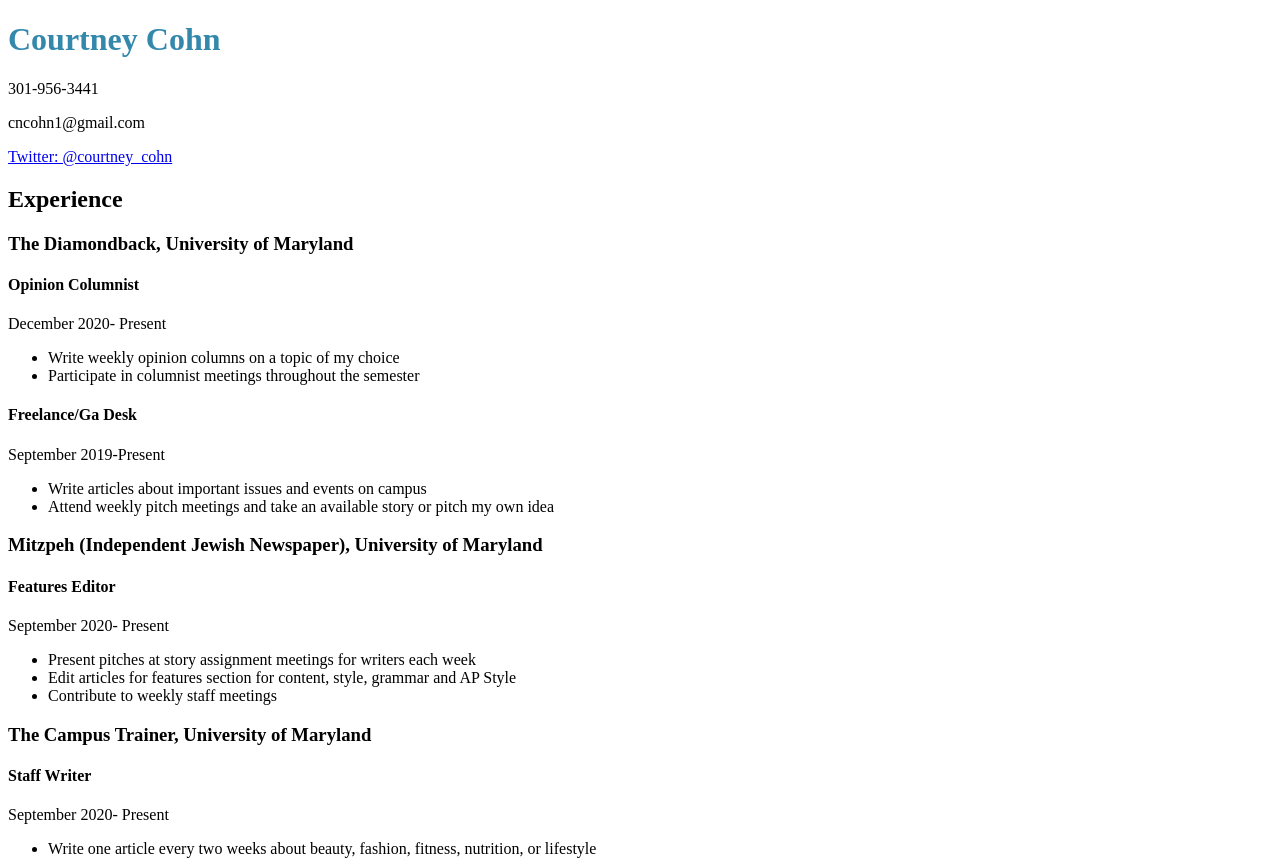
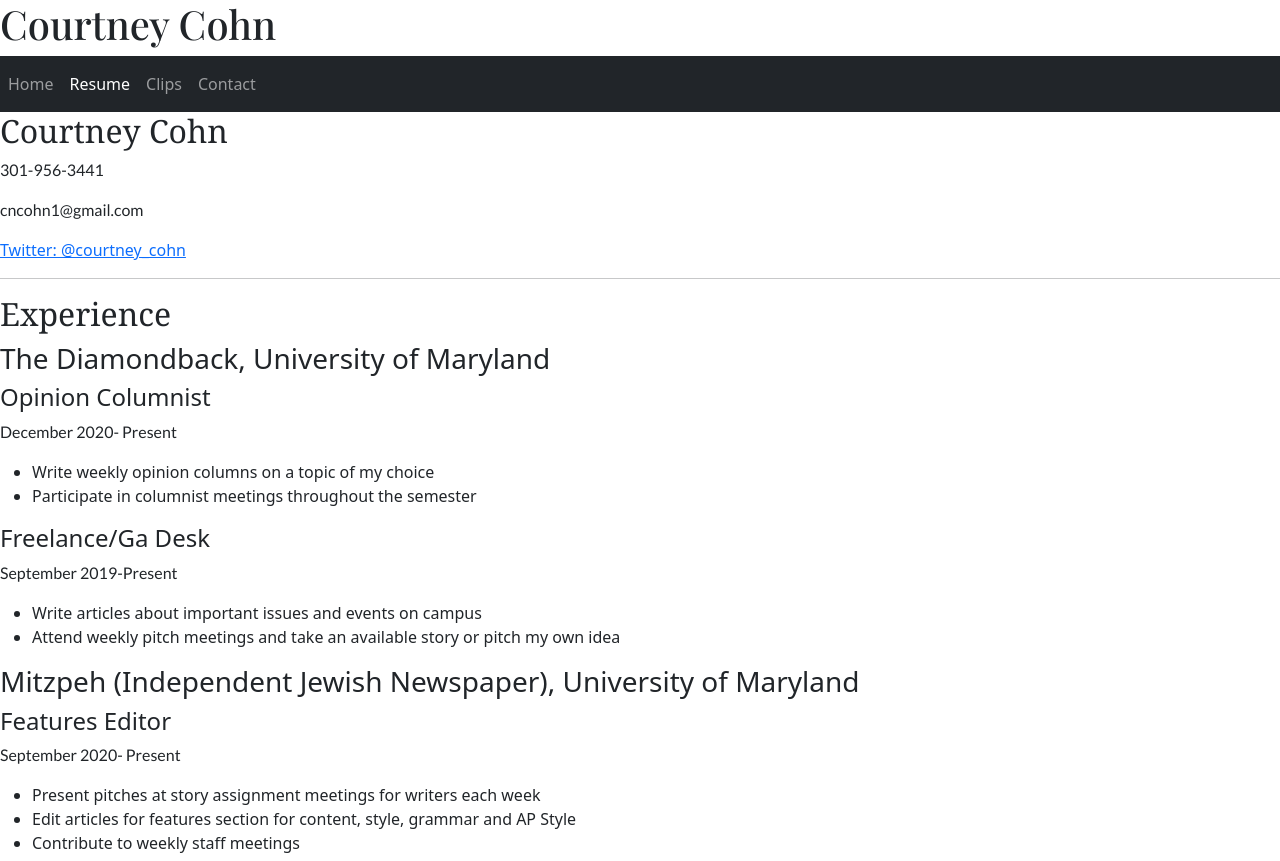
Before and after one commit to CourtneyCohn/CourtneyCohn.github.io, a plain HTML site: page resume/index.html in a window 1280 px wide. Shown: the top 861 px of the page. Drawn offline with nearby package versions, Linux system fonts and the light colour scheme; files that its build step writes are made by us from their sources; a web font is replaced by a local one.

Commit message:
Portfolio project

```diff
--- a/resume/index.html
+++ b/resume/index.html
@@ -2,17 +2,56 @@
 <html lang="en">
 
 <head>
-	<meta charset="utf-8">
-	<title>Courtney Cohn | Resume</title>
-	<link rel="stylesheet" type="text/css" href="css/style.css"
-/head>
+    <meta charset="utf-8">
+    <!-- meta tags and seo -->
+    <title>Courtney Cohn</title>
+    <meta name="description" content="">
+    <meta name="author" content="">
+    <!-- mobile -->
+    <meta name="viewport" content="width=device-width, initial-scale=1">
+	<!-- google fonts -->
 
-<a href="/.style.css"></a>
+    <!-- bootstrap css -->
+    <link href="https://cdn.jsdelivr.net/npm/bootstrap@5.0.0-beta2/dist/css/bootstrap.min.css" rel="stylesheet" integrity="sha384-BmbxuPwQa2lc/FVzBcNJ7UAyJxM6wuqIj61tLrc4wSX0szH/Ev+nYRRuWlolflfl" crossorigin="anonymous">
+    <!-- custom css -->
+    <link rel="preconnect" href="https://fonts.gstatic.com">
+
+<link href="https://fonts.googleapis.com/css2?family=Playfair+Display:ital,wght@0,400;0,500;0,600;0,700;0,800;0,900;1,400;1,500;1,600;1,700;1,800;1,900&display=swap" rel="stylesheet">
+<link href="https://fonts.googleapis.com/css2?family=Noto+Serif:ital,wght@0,400;0,700;1,400;1,700&display=swap" rel="stylesheet">
+<link href="https://fonts.googleapis.com/css2?family=Lato:ital,wght@0,100;0,300;0,400;0,700;0,900;1,100;1,300;1,400;1,700;1,900&display=swap" rel="stylesheet">
+<link rel="stylesheet" type="text/css" href="../site/css/style.css">
+</head>
+
+
 <body>
-	<h1>Courtney Cohn</h1>
+<h1>Courtney Cohn</h1>
+<nav class="navbar navbar-expand-lg navbar-dark bg-dark">
+  <button class="navbar-toggler" type="button" data-toggle="collapse" data-target="#navbarNav" aria-controls="navbarNav" aria-expanded="false" aria-label="Toggle navigation">
+    <span class="navbar-toggler-icon"></span>
+  </button>
+  <div class="collapse navbar-collapse" id="navbarNav">
+    <ul class="navbar-nav">
+      <li class="nav-item">
+        <a class="nav-link" href="#">Home</a>
+      </li>
+      <li class="nav-item">
+        <a class="nav-link active" aria-current="page" href="#">Resume</a>
+      </li>
+       <li class="nav-item">
+        <a class="nav-link" href="#">Clips</a>
+      <li class="nav-item">
+        <a class="nav-link" href="#">Contact</a>
+
+      </li>
+    </ul>
+  </div>
+</nav>
+<h2>Courtney Cohn</h2>
 	<p>301-956-3441</p>
 	<p>cncohn1@gmail.com</p>
-	<a href="http://twitter.com/courtney_cohn"target="_blank">Twitter: @courtney_cohn</a>
+	<a href="http://twitter.com/courtney_cohn" target="_blank">Twitter: @courtney_cohn</a>
+	<hr>
+
 	<h2>Experience</h2>
 		<h3>The Diamondback, University of Maryland</h3>
 			<h4>Opinion Columnist</h4>
@@ -26,26 +65,26 @@
 					<li>Write articles about important issues and events on campus</li>
 					<li>Attend weekly pitch meetings and take an available story or pitch my own idea</li>
 				</ul>
-</p>
 		<h3>Mitzpeh (Independent Jewish Newspaper), University of Maryland</h3>
 			<h4>Features Editor</h4>
 				<p>September 2020- Present</p>
 				<p><ul>
 					<li>Present pitches at story assignment meetings for writers each week</li>
-					<li>Edit articles for features section for content, style, grammar and AP Style</li></li>
-					<li>Contribute to weekly staff meetings </li></ul></p>
+					<li>Edit articles for features section for content, style, grammar and AP Style</li>
+					<li>Contribute to weekly staff meetings </li></ul>
         <h3>The Campus Trainer, University of Maryland	</h3>
 			<h4>Staff Writer</h4>
 				<p>September 2020- Present</p>
 				<p><ul>
 					<li>Write one article every two weeks about beauty, fashion, fitness, nutrition, or lifestyle</li>
-					</ul></p>
+					</ul>
 		<h3>The Pitch, Walter Johnson High School, Rockville, MD</h3>
 			<h4>Managing Editor</h4>
 				<p>August 2018-May 2019</p>
 				<p></p>
 	        <h4>Sports Editor</h4>
 	        	<p>August 2017-June 2018</p>
+	        	<hr>
 
 
 	<h2>Education</h2>
@@ -54,6 +93,7 @@
 	    <p>Bachelor of Arts, Double Major in Journalism & Government and Politics</p>
 	    <p>Cumulative GPA: 3.9</p>
 	    <p>Academic Program: College Park Scholars, Justice and Legal Thought</p>
+	    <hr>
 	<h2>Skills</h2>
 	<ul>
 	<li>Proficient in Adobe Photoshop and Adobe Indesign</li>
--- a/resume/style.css
+++ /dev/null
@@ -1,5 +0,0 @@
-
-h1{
-
-	color:#3388AC;
-}
--- /dev/null
+++ b/site/css/style.css
@@ -0,0 +1,14 @@
+
+.content{
+	padding-top:10%;}
+h1{
+	font-family: 'Playfair Display', serif;
+}
+
+h2{
+	font-family: 'Noto Serif',serif;
+}
+
+p{
+	font-family:'Lato', sans-serif;
+}
--- /dev/null
+++ b/site/style.css
@@ -0,0 +1,34 @@
+
+.content{
+	padding-top: 10%;
+}
+
+h1{
+	font-family: 'Playfair Display', serif;
+	font-color: #0A1172;}
+
+h2{
+	font-family: 'Noto Serif',serif;
+	font-color: #1338BE;
+}
+
+h3{
+	font-family: 'Noto Serif',serif;
+
+}
+
+h4{
+	font-family: 'Noto Serif',serif;
+}
+
+p{
+	font-family:'Lato', sans-serif;
+}
+
+.row {
+  display: flex;
+}
+
+.column {
+  flex: 50%;
+}
```
Also changed, not shown: _resources/bootstrap-boilerplate (1).html (added, +43 -0 lines), clips/index.html (added, +10 -0 lines), contact/index.html (added, +10 -0 lines), index.html (added, +74 -0 lines), 7 other files.
